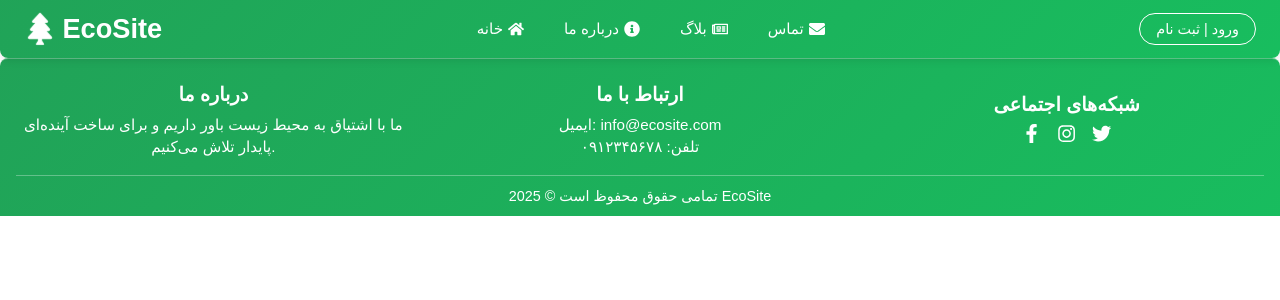
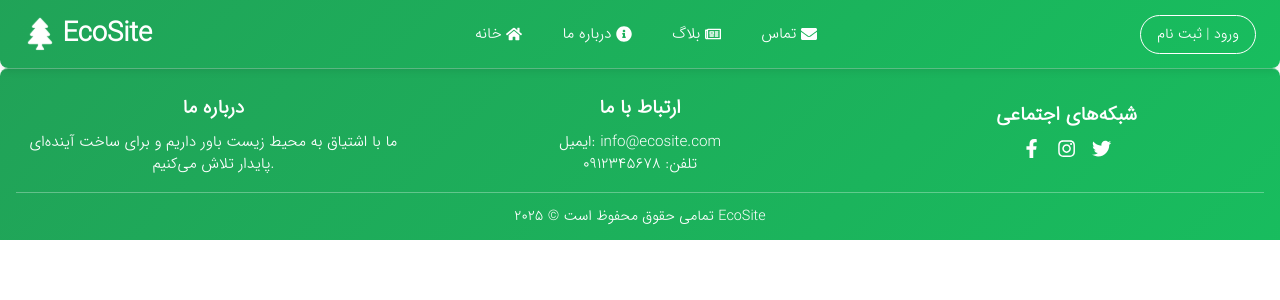
Before and after one commit to setareEzabadi/environment, a Next.js app: page / in a window 1280 px wide. Shown: the top 300 px of the page. Built offline with nearby package versions, Linux system fonts and the light colour scheme.

Commit message:
Update globals.css

```diff
--- a/src/styles/globals.css
+++ b/src/styles/globals.css
@@ -1,3 +1,9 @@
+@font-face {
+  font-family: iranSans;
+  src: url("../../public/Assets/Font/IRANSans/WebFonts/fonts/woff/IRANSansWeb\(FaNum\)_Light.woff")
+    format("woff");
+}
+
 :root {
   --background: #ffffff;
   --foreground: #171717;
@@ -14,6 +20,7 @@ html,
 body {
   max-width: 100vw;
   overflow-x: hidden;
+  font-family: iranSans !important;
 }
 
 body {
```
